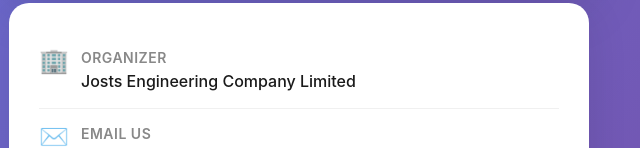
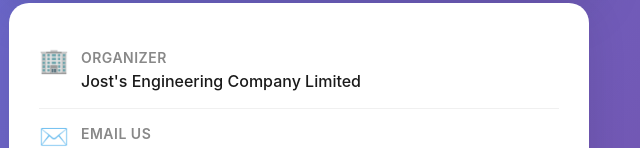
Before and after one commit to srijitmishra-josts/feedback_SIAT-EXPO-26, a plain HTML site: page index.html in a window 1280 px wide. Shown: the part 662-810 px from the top of the page, 341-981 px from the left. Drawn offline with Linux system fonts and the light colour scheme.

Commit message:
index.html

```diff
--- a/index.html
+++ b/index.html
@@ -331,7 +331,7 @@
         <div class="info-icon">🏢</div>
         <div class="info-content">
           <div class="info-label">Organizer</div>
-          <div class="info-text">Josts Engineering Company Limited</div>
+          <div class="info-text">Jost's Engineering Company Limited</div>
         </div>
       </div>
 
@@ -371,7 +371,7 @@
   document.getElementById("mainLogo").src = LOGO;
 
   // Slideshow text rotation
-  const slides = ["Welcome to SIAT EXPO 2026", "At Stall 271 & 280", "JOSTS Engineering Company Limited", "Your Feedback Matters"];
+  const slides = ["Welcome to SIAT EXPO 2026", "At Stall 271 & 280", "Jost's Engineering Company Limited", "Your Feedback Matters"];
   let index = 0;
 
   const interval = setInterval(() => {
```
